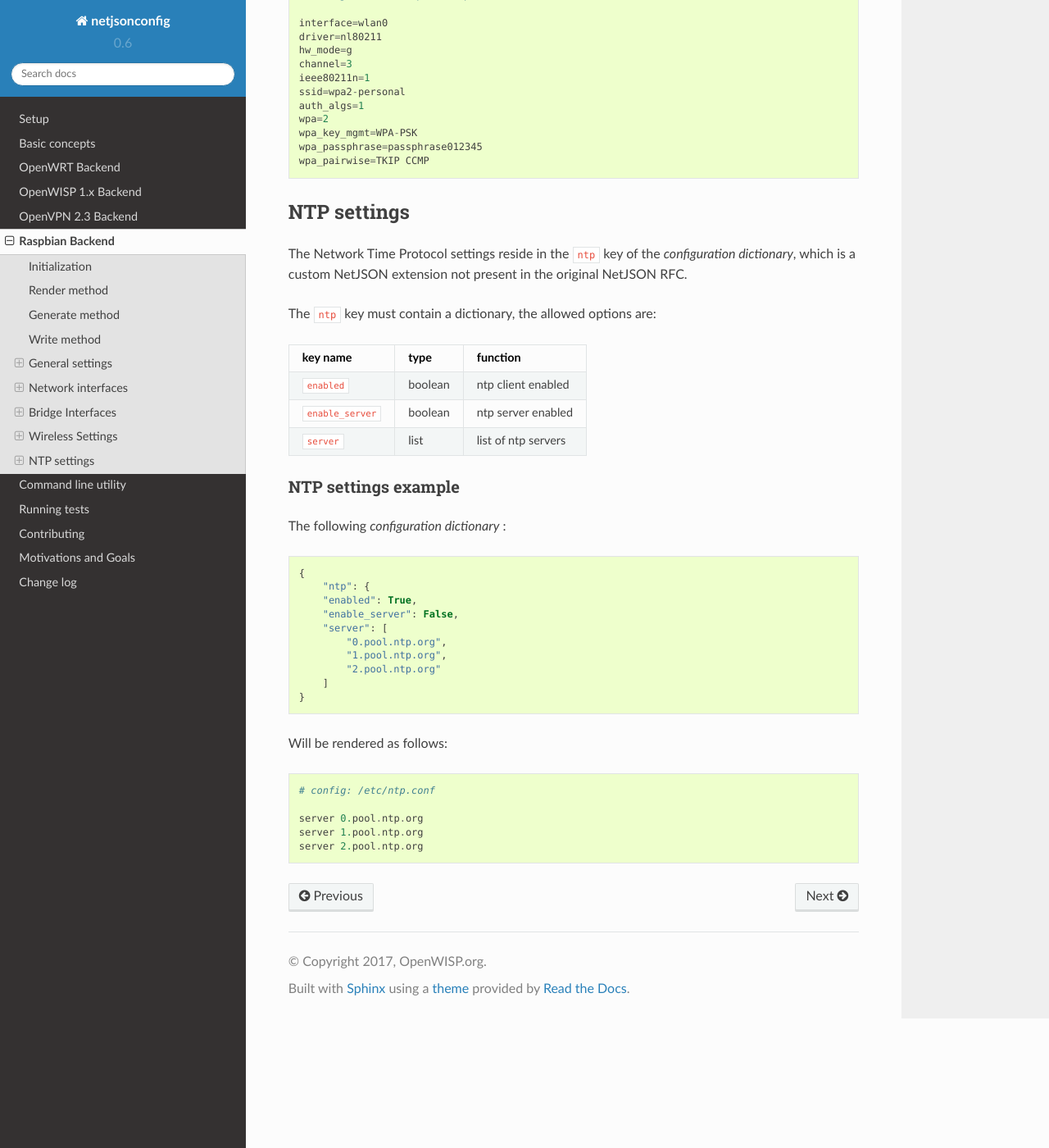
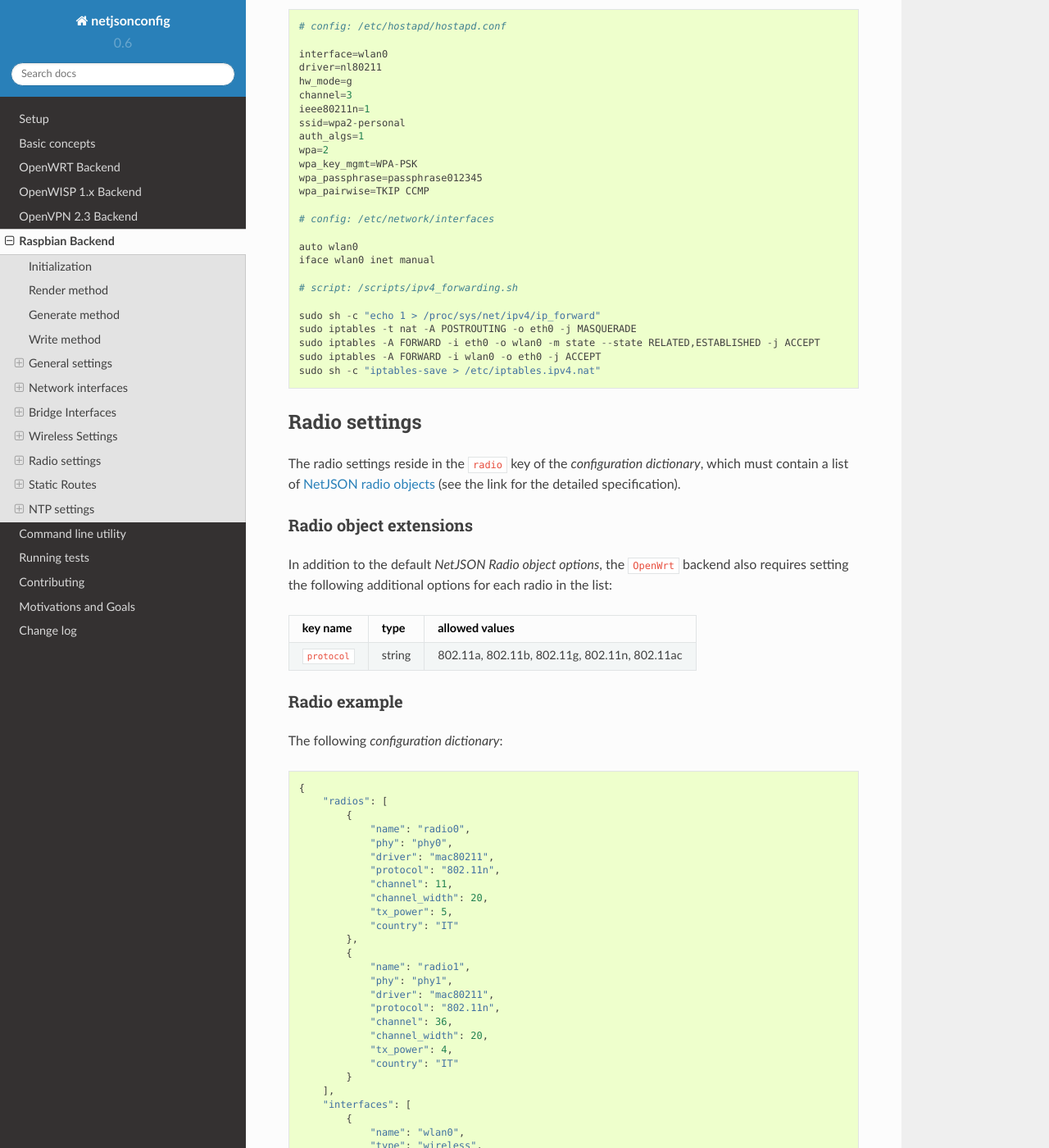
Before and after one commit to openwisp/netjsonconfig, a Sphinx documentation site: the page built from docs/source/backends/raspbian.rst, in a window 1280 px wide and 1400 px high, scrolled down 12689 px. Shown: the whole window at 82% size. Built offline with Sphinx 7.4.7 and the Read the Docs theme 2.0.0, drawn with Linux system fonts in a browser that asks for light colours; some of the changed text lies outside the part shown.

Commit message:
[raspbian] Updates documentation - Added docs on radio settings - Added docs on static routes

```diff
--- a/docs/source/backends/raspbian.rst
+++ b/docs/source/backends/raspbian.rst
@@ -162,14 +161,18 @@
 
     routerA
 
-    run commands:
+    # script: /scripts/general.sh
 
-    $ timedatectl set-timezone UTC
+    /etc/init.d/hostname.sh start
+    echo "Hostname of device has been modified"
+    timedatectl set-timezone UTC
+    echo "Timezone has changed to UTC"
+
 
 After modifying the config files run the following command to change the
 hostname::
 
-    $ /etc/init.d/hostname.sh start
+    source scripts/general.sh
 
 Network interfaces
 ------------------
@@ -307,13 +310,13 @@
 
     auto eth0
     iface eth0 inet static
-        address 192.168.1.1
-        netmask 255.255.255.0
+    address 192.168.1.1
+    netmask 255.255.255.0
 
     auto eth1
     iface eth1 inet dhcp
 
-    config: /etc/resolv.conf
+    # config: /etc/resolv.conf
 
     nameserver 10.11.12.13
     nameserver 8.8.8.8
@@ -402,10 +405,9 @@
 
     auto lan_bridge
     iface lan_bridge inet static
-        address 172.17.0.2
-        netmask 255.255.255.0
-        bridge_ports eth0:0 eth0:1
-
+    address 172.17.0.2
+    netmask 255.255.255.0
+    bridge_ports eth0:0 eth0:1
 
 Wireless Settings
 -----------------
@@ -484,23 +486,15 @@
 
     #net.ipv4.ip_forward=1
 
-This will enable on the next reboot. Incase you want to activate it immediately::
+After enabling IPv4 Forwarding in ``/etc/sysctl.conf`` you can run the bash script
+``/scripts/ipv4_forwarding.sh`` generated in your ``tar.gz`` file::
 
-    sudo sh -c "echo 1 > /proc/sys/net/ipv4/ip_forward"
+    source scripts/ipv4_forwarding.sh
 
-Let us assume we have internet connection on ``eth0``. We will need to configure
-a NAT between the ``wlan0`` and ``eth0`` interface. It can be done using the followin
-commands::
-
-    sudo iptables -t nat -A POSTROUTING -o eth0 -j MASQUERADE
-    sudo iptables -A FORWARD -i eth0 -o wlan0 -m state --state RELATED,ESTABLISHED -j ACCEPT
-    sudo iptables -A FORWARD -i wlan0 -o eth0 -j ACCEPT
-
-These rules need to be applied every time the Raspberry Pi is rebooted. Run ::
-
-    sudo sh -c "iptables-save > /etc/iptables.ipv4.nat"
-
-Now open the `/etc/rc.local` file and just above the line ``exit 0``, add the following line::
+This will enable IPv4 forwarding, setup a NAT between your two interfaces and save the
+iptable in ``/etc/iptables.ipv4.nat``.
+These rules must be applied everytime the Raspberry Pi is booted up. To do so open the
+`/etc/rc.local` file and just above the line ``exit 0``, add the following line::
 
     iptables-restore < /etc/iptables.ipv4.nat
 
@@ -555,6 +549,19 @@
     ieee80211n=1
     ssid=myWiFi
 
+    # config: /etc/network/interfaces
+
+    auto wlan0
+    iface wlan0 inet manual
+
+    # script: /scripts/ipv4_forwarding.sh
+
+    sudo sh -c "echo 1 > /proc/sys/net/ipv4/ip_forward"
+    sudo iptables -t nat -A POSTROUTING -o eth0 -j MASQUERADE
+    sudo iptables -A FORWARD -i eth0 -o wlan0 -m state --state RELATED,ESTABLISHED -j ACCEPT
+    sudo iptables -A FORWARD -i wlan0 -o eth0 -j ACCEPT
+    sudo sh -c "iptables-save > /etc/iptables.ipv4.nat"
+
 Wireless AdHoc Mode
 ~~~~~~~~~~~~~~~~~~~
 
@@ -590,7 +597,6 @@
     wireless-channel 1
     wireless-essid freifunk
     wireless-mode ad-hoc
-
 
 WPA2 Personal (Pre-Shared Key)
 ~~~~~~~~~~~~~~~~~~~~~~~~~~~~~~
@@ -646,6 +652,145 @@
     wpa_passphrase=passphrase012345
     wpa_pairwise=TKIP CCMP
 
+    # config: /etc/network/interfaces
+
+    auto wlan0
+    iface wlan0 inet manual
+
+    # script: /scripts/ipv4_forwarding.sh
+
+    sudo sh -c "echo 1 > /proc/sys/net/ipv4/ip_forward"
+    sudo iptables -t nat -A POSTROUTING -o eth0 -j MASQUERADE
+    sudo iptables -A FORWARD -i eth0 -o wlan0 -m state --state RELATED,ESTABLISHED -j ACCEPT
+    sudo iptables -A FORWARD -i wlan0 -o eth0 -j ACCEPT
+    sudo sh -c "iptables-save > /etc/iptables.ipv4.nat"
+
+Radio settings
+--------------
+
+The radio settings reside in the ``radio`` key of the *configuration dictionary*,
+which must contain a list of `NetJSON radio objects <http://netjson.org/rfc.html#radios1>`_
+(see the link for the detailed specification).
+
+Radio object extensions
+~~~~~~~~~~~~~~~~~~~~~~~
+
+In addition to the default *NetJSON Radio object options*, the ``OpenWrt`` backend
+also requires setting the following additional options for each radio in the list:
+
++--------------+---------+-----------------------------------------------+
+| key name     | type    | allowed values                                |
++==============+=========+===============================================+
+| ``protocol`` | string  | 802.11a, 802.11b, 802.11g, 802.11n, 802.11ac  |
++--------------+---------+-----------------------------------------------+
+
+Radio example
+~~~~~~~~~~~~~
+
+The following *configuration dictionary*:
+
+.. code-block:: python
+
+    {
+        "radios": [
+            {
+                "name": "radio0",
+                "phy": "phy0",
+                "driver": "mac80211",
+                "protocol": "802.11n",
+                "channel": 11,
+                "channel_width": 20,
+                "tx_power": 5,
+                "country": "IT"
+            },
+            {
+                "name": "radio1",
+                "phy": "phy1",
+                "driver": "mac80211",
+                "protocol": "802.11n",
+                "channel": 36,
+                "channel_width": 20,
+                "tx_power": 4,
+                "country": "IT"
+            }
+        ],
+        "interfaces": [
+            {
+                "name": "wlan0",
+                "type": "wireless",
+                "wireless": {
+                    "radio": "radio0",
+                    "mode": "access_point",
+                    "ssid": "myWiFi"
+                }
+            }
+        ]
+    }
+
+Will be rendered as follows::
+
+    # config: /etc/hostapd/hostapd.conf
+
+    interface=wlan0
+    driver=nl80211
+    hw_mode=g
+    channel=11
+    ieee80211n=1
+    ssid=myWiFi
+
+    # config: /etc/network/interfaces
+
+    auto wlan0
+    iface wlan0 inet manual
+
+    # script: /scripts/ipv4_forwarding.sh
+
+    sudo sh -c "echo 1 > /proc/sys/net/ipv4/ip_forward"
+    sudo iptables -t nat -A POSTROUTING -o eth0 -j MASQUERADE
+    sudo iptables -A FORWARD -i eth0 -o wlan0 -m state --state RELATED,ESTABLISHED -j ACCEPT
+    sudo iptables -A FORWARD -i wlan0 -o eth0 -j ACCEPT
+    sudo sh -c "iptables-save > /etc/iptables.ipv4.nat"
+
+Static Routes
+-------------
+
+The static routes settings reside in the ``routes`` key of the *configuration dictionary*,
+which must contain a list of `NetJSON Static Route objects <http://netjson.org/rfc.html#routes1>`_
+(see the link for the detailed specification).
+The following *configuration dictionary*:
+
+
+Static route example
+~~~~~~~~~~~~~~~~~~~~
+
+.. code-block:: python
+
+    {
+        "interfaces": [
+            {
+                "name": "eth0",
+                "type": "ethernet"
+            }
+        ],
+        "routes": [
+            {
+                "device": "eth0",
+                "destination": "192.168.4.1/24",
+                "next": "192.168.2.2",
+                "cost": 2,
+            },
+        ]
+    }
+
+Will be rendered as follows::
+
+    # config: /etc/network/interfaces
+
+    auto eth0
+    iface eth0 inet manual
+    post-up route add -net 192.168.4.1 netmask 255.255.255.0 gw 192.168.2.2
+    pre-up route del -net 192.168.4.1 netmask 255.255.255.0 gw 192.168.2.2
+
 NTP settings
 ------------
 
```
Also changed, not shown: other parts of docs/source/backends/raspbian.rst (+1 -2 lines).
